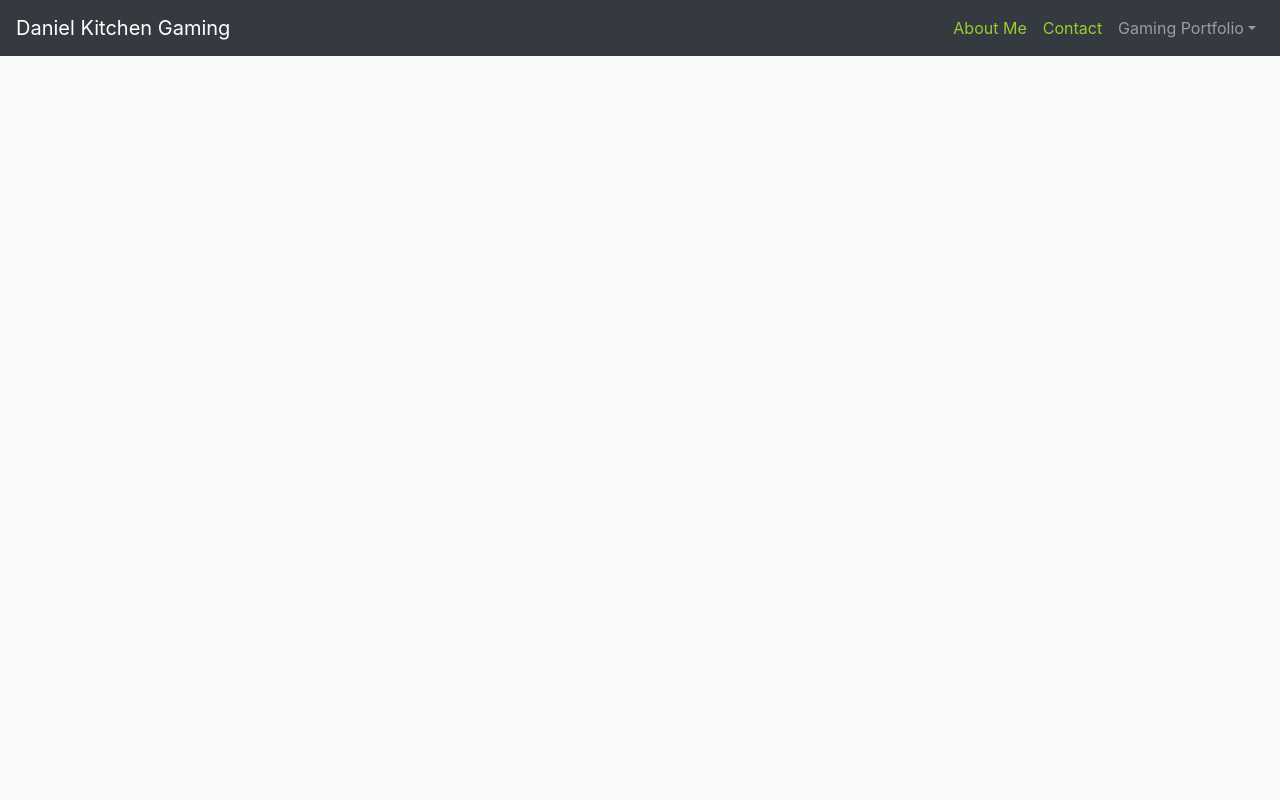
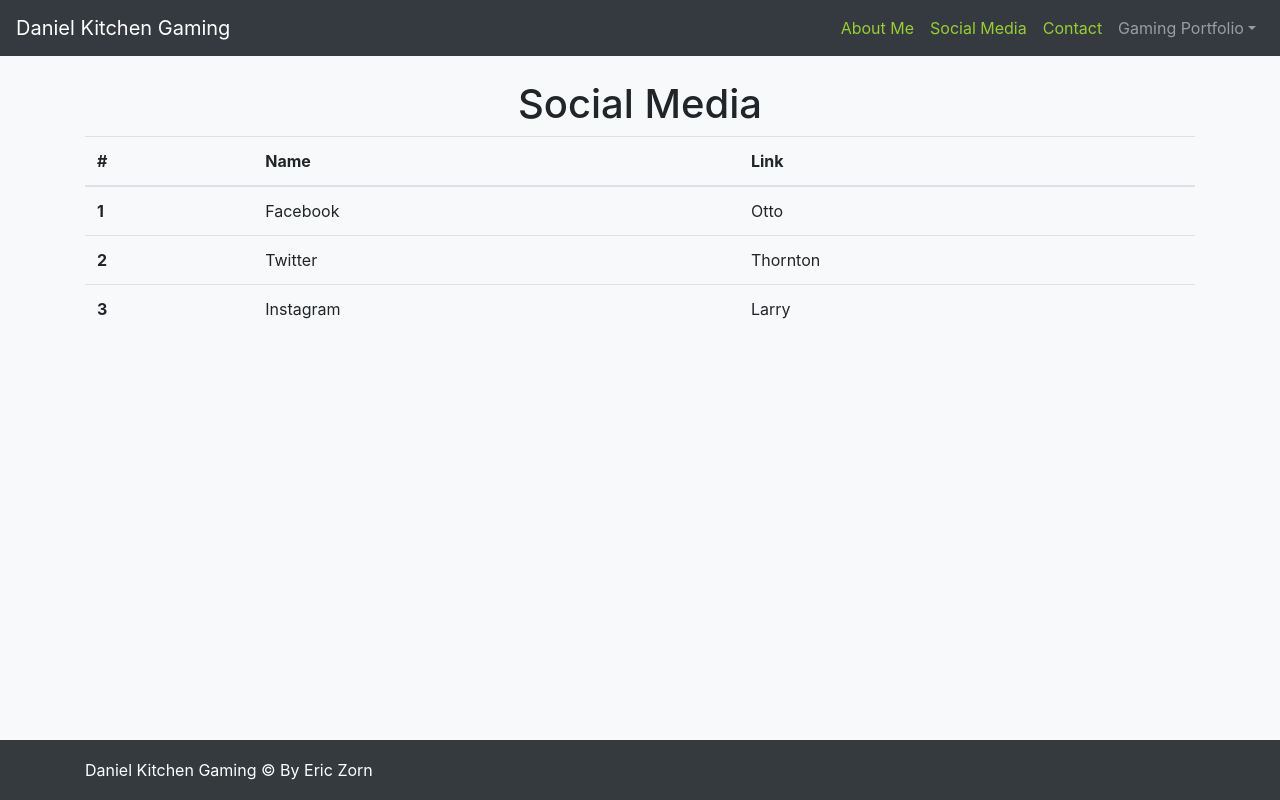
Before and after one commit to ericzorn93/ez-portfolio-Full-Stack, a React (Create React App) app in the folder client/: page /social-media in a window 1280 px wide. Built offline with nearby package versions, Linux system fonts and the light colour scheme.

Commit message:
Add FontAwesome

```diff
--- a/client/src/App.js
+++ b/client/src/App.js
@@ -7,6 +7,11 @@ import Games from './components/main-components/Games';
 import About from './components/main-components/About';
 import Footer from './components/main-components/Footer';
 import Contact from "./components/main-components/Contact";
+import SocialMedia from "./components/main-components/SocialMedia";
+
+// import { library } from '@fortawesome/fontawesome-svg-core';
+// import { FontAwesomeIcon } from '@fortawesome/react-fontawesome';
+// import { faDiceTwo } from '@fortawesome/free-solid-svg-icons';
 
 class App extends Component {
 
@@ -20,7 +25,8 @@ class App extends Component {
           <Route exact component={Contact} path="/contact" />
           <Route exact component={Games} path="/games"/>
           <Route exact component={About} path="/about"/>
-          {/*<Footer/>*/}
+          <Route exact component={SocialMedia} path="/social-media"/>
+          <Footer/>
         </div>
       </BrowserRouter>
     );
--- a/client/src/components/main-components/About.js
+++ b/client/src/components/main-components/About.js
@@ -2,9 +2,21 @@ import React, { Component } from 'react';
 import DanKitchenProfilePicture from '../../assets/img/Dan_Kitchen.jpg';
 
 export default class About extends Component {
+
+
+  state = {
+    colors: ['primary', 'success', 'danger', 'warning', 'info', 'muted'],
+    textColor: ""
+  };
+
+  changeTextColor =  e => {
+      const colorIndex = Math.floor(Math.random() * this.state.colors.length);
+      this.setState({ textColor: this.state.colors[colorIndex]});
+  };
+
   render() {
     return (
-      <div className={"container"}>
+      <div className={`container text-${this.state.textColor}`} onClick={this.changeTextColor}>
         <h1 className={"text-center"}>Daniel James Kitchen</h1>
         <br/>
         <div className="text-center">
--- a/client/src/components/main-components/Home.js
+++ b/client/src/components/main-components/Home.js
@@ -1,5 +1,6 @@
 import React, { Component } from 'react';
 import WelcomeJumbotron from '../sub-components/WelcomeJumbotron';
+// import { FontAwesomeIcon } from '@fortawesome/react-fontawesome';
 
 export default class Home extends Component {
   render() {
--- /dev/null
+++ b/client/src/components/main-components/SocialMedia.js
@@ -0,0 +1,39 @@
+import React, { Component } from 'react';
+import { Table } from 'reactstrap';
+import { Link } from 'react-router-dom';
+
+export default class SocialMedia extends Component {
+  render() {
+    return (
+      <div className={"container"}>
+        <h1 className={"text-center"}>Social Media</h1>
+        <Table>
+            <thead>
+            <tr>
+                <th>#</th>
+                <th>Name</th>
+                <th>Link</th>
+            </tr>
+            </thead>
+            <tbody>
+            <tr>
+                <th scope="row">1</th>
+                <td>Facebook</td>
+                <td>Otto</td>
+            </tr>
+            <tr>
+                <th scope="row">2</th>
+                <td>Twitter</td>
+                <td>Thornton</td>
+            </tr>
+            <tr>
+                <th scope="row">3</th>
+                <td>Instagram</td>
+                <td>Larry</td>
+            </tr>
+            </tbody>
+        </Table>
+      </div>
+    )
+  }
+}
--- a/client/src/components/sub-components/Navbar.js
+++ b/client/src/components/sub-components/Navbar.js
@@ -43,6 +43,9 @@ export default class NavHead extends Component {
                                 <NavLink><Link to="/about">About Me</Link></NavLink>
                             </NavItem>
                             <NavItem>
+                                <NavLink><Link to="/social-media">Social Media</Link></NavLink>
+                            </NavItem>
+                            <NavItem>
                                 <NavLink><Link to="/contact">Contact</Link></NavLink>
                             </NavItem>
                             <UncontrolledDropdown nav inNavbar>
--- a/package.json
+++ b/package.json
@@ -9,6 +9,9 @@
     "dev": "concurrently \"PORT=3001 yarn start\" \"cd ./client/ && yarn start\""
   },
   "dependencies": {
+    "@fortawesome/fontawesome-svg-core": "^1.2.4",
+    "@fortawesome/free-solid-svg-icons": "^5.3.1",
+    "@fortawesome/react-fontawesome": "^0.1.2",
     "axios": "^0.18.0",
     "body-parser": "^1.18.3",
     "bootstrap": "^4.1.3",
```
Also changed, not shown: 1 other file (tests, documents, lock files or other folders).
